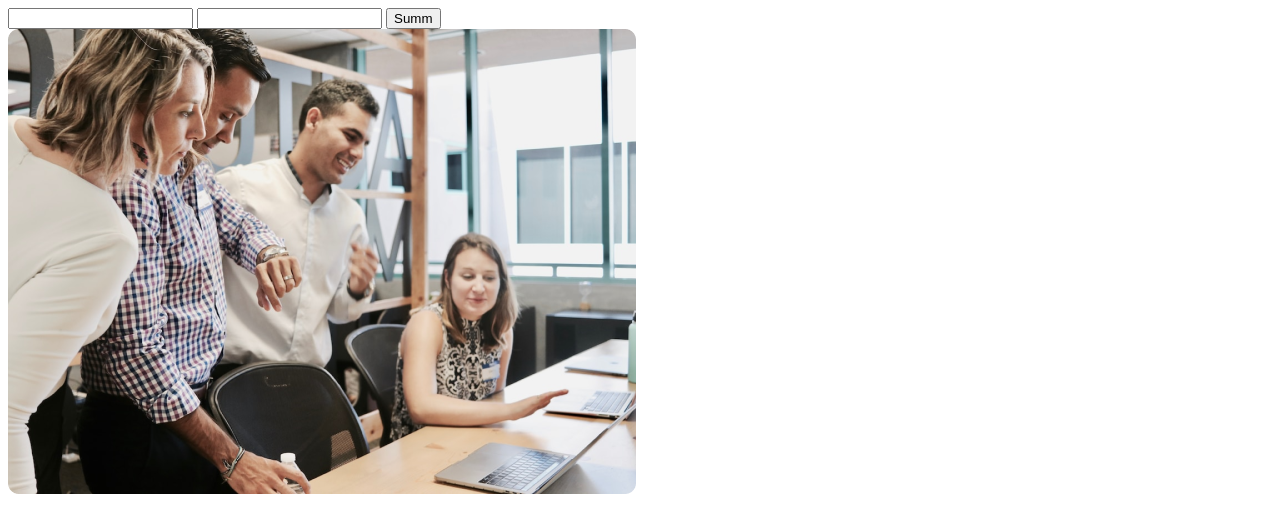
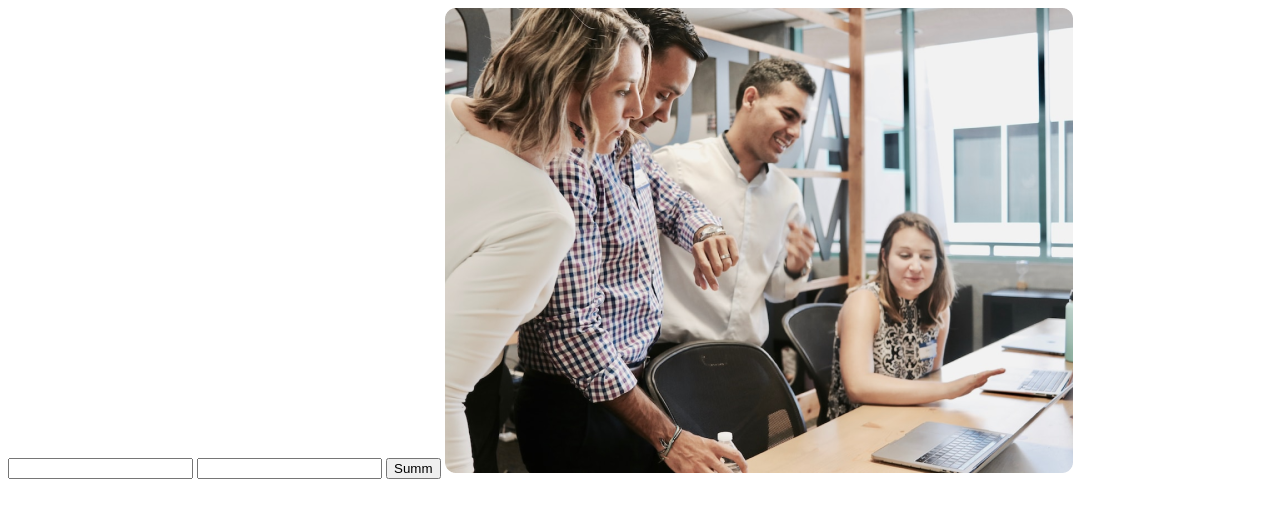
Before and after one commit to sasha-khomiak/type-script-project, a website: page index.html in a window 1280 px wide. Drawn offline with Linux system fonts and the light colour scheme.

Commit message:
content image

```diff
--- a/index.html
+++ b/index.html
@@ -12,23 +12,7 @@
       rel="stylesheet"
     />
 
-    <style>
-      .box {
-        width: 628px;
-        height: 465px;
-        background-size: cover;
-
-        background-image: url("./people.png");
-
-        @media (min-device-pixel-ratio: 2),
-          (-webkit-min-device-pixel-ratio: 2),
-          (-o-min-device-pixel-ratio: 2/1),
-          (min-resolution: 192dpi),
-          (min-resolution: 2dppx) {
-          background-image: url("./people@2x.png");
-        }
-      }
-    </style>
+    <style></style>
 
     <title>TypeScript Summ</title>
   </head>
@@ -37,7 +21,11 @@
     <input type="text" name="number2" id="number2" />
     <button type="button" id="summ-btn">Summ</button>
 
-    <div class="box"></div>
+    <img
+      srcset="./people.png 1x, ./people@2x.png 2x"
+      src="./people.png"
+      alt="Люди"
+    />
 
     <script src="./dist/app.js" type="module"></script>
   </body>
```
